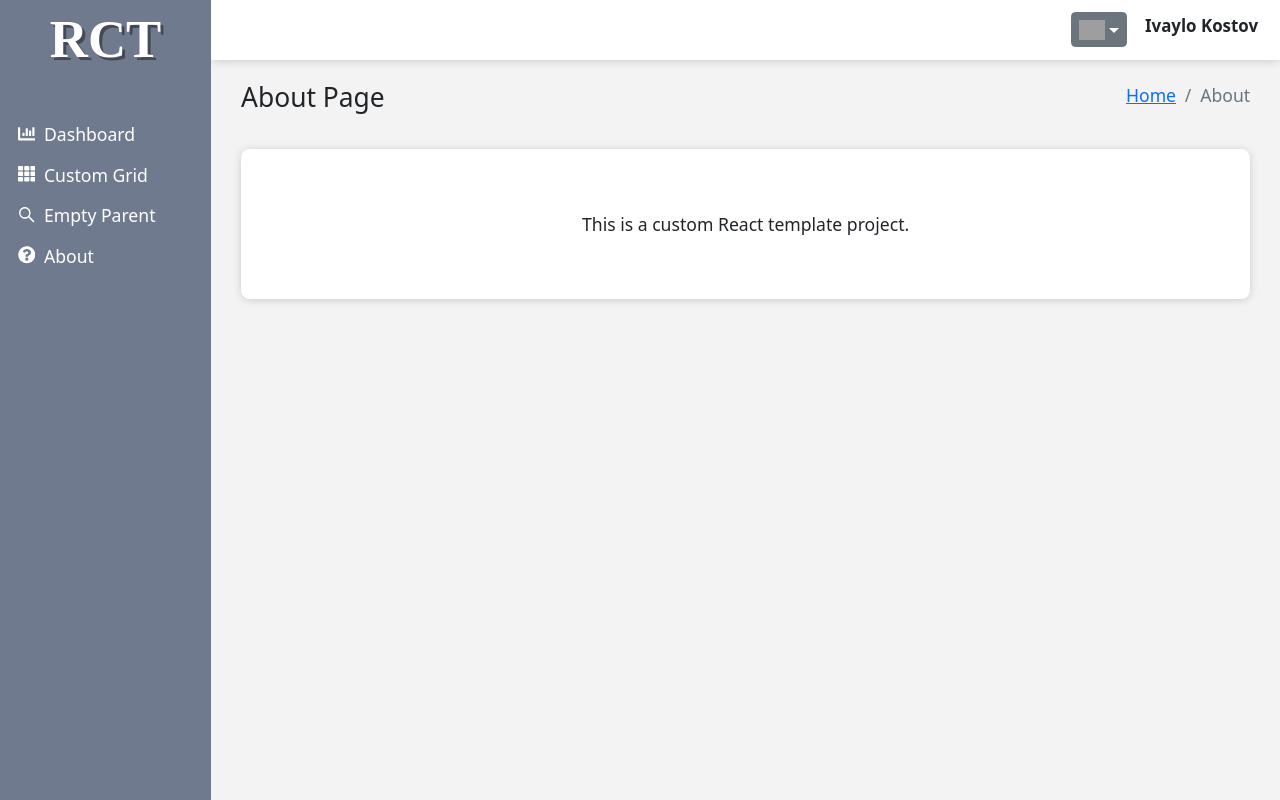
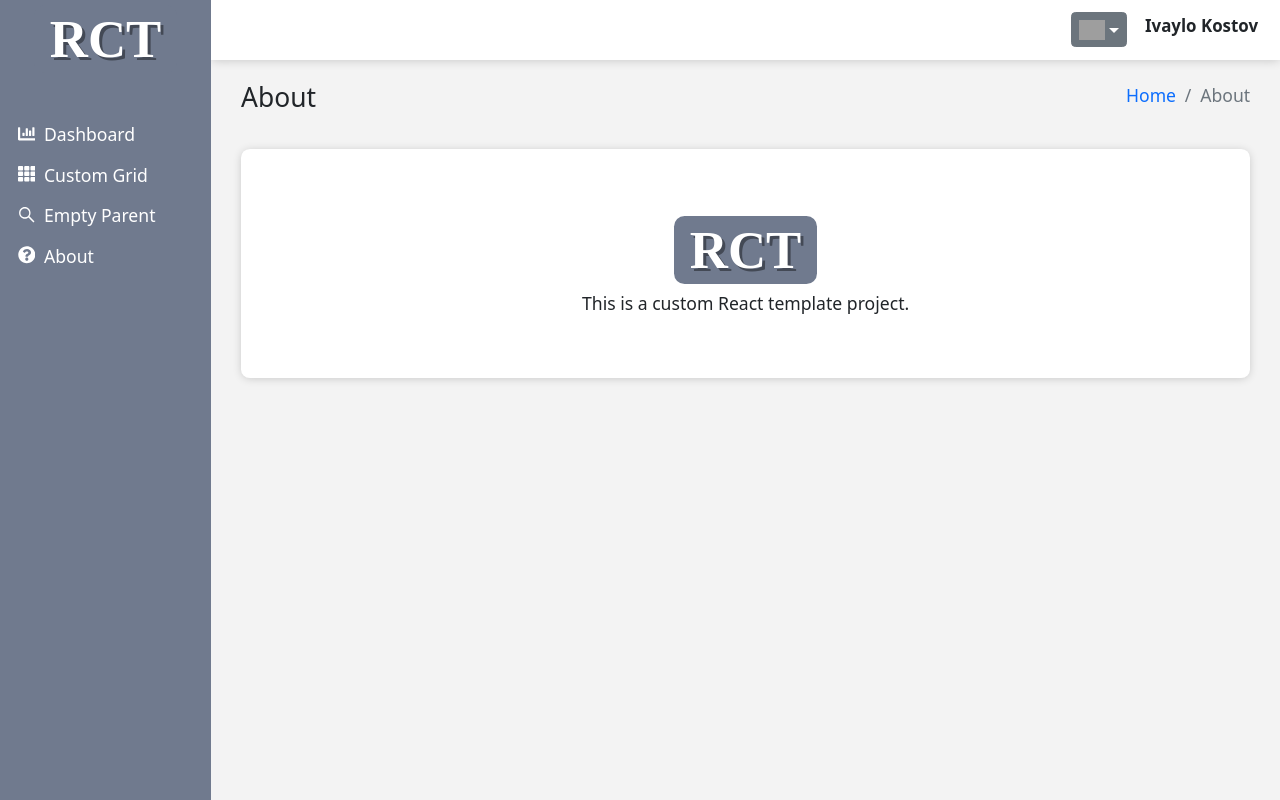
Before and after one commit to ikostov91/react-custom-template, a React (Create React App) app: page /about in a window 1280 px wide. Built offline with nearby package versions, Linux system fonts and the light colour scheme; grey boxes are pictures that could not be loaded.

Commit message:
Small adjustments to logo, css, breadcrumbs

```diff
--- /dev/null
+++ b/src/assets/styles/components.scss
@@ -0,0 +1,10 @@
+@import './components/page-title.scss';
+@import './components/site-logo.scss';
+@import './components/profile-button.scss';
+@import './components/language-selector.scss';
+@import './components/card-container.scss';
+@import './components/breadcrumbs.scss';
+
+.pointer-cursor {
+    cursor: pointer;
+}
--- /dev/null
+++ b/src/assets/styles/components/breadcrumbs.scss
@@ -0,0 +1,3 @@
+.breadcrumb .breadcrumb-item a {
+  text-decoration: none;
+}
--- a/src/assets/styles/components/site-logo.scss
+++ b/src/assets/styles/components/site-logo.scss
@@ -10,5 +10,7 @@ span.site-logo {
   color: white;
   font-family: 'Brush Script MT', cursive;
   text-shadow: 3px 3px 0 rgba(0, 0, 0, 0.4);
-  cursor: pointer;
+  background-color: #707a8e;
+  padding: 0.1em 0.3em;
+  border-radius: 0.2em;
 }
--- a/src/assets/styles/index.scss
+++ b/src/assets/styles/index.scss
@@ -2,12 +2,8 @@
 @import './layout/top-nav-bar.scss';
 @import './layout/main-content.scss';
 @import './layout/side-nav-bar.scss';
-@import './components/profile-button.scss';
-@import './components/language-selector.scss';
-@import './components/card-container.scss';
 @import './custom-grid-system.scss';
-@import './components/page-title.scss';
-@import './components/site-logo.scss';
+@import './components.scss';
 
 :root {
   font-size: calc(1vw + 0.3em);
--- /dev/null
+++ b/src/components/logo.js
@@ -0,0 +1,9 @@
+import React from "react";
+
+const Logo = () => {
+  return (
+    <span className="site-logo">RCT</span>
+  );
+};
+
+export default Logo;
--- a/src/components/side-nav-bar/site-logo.js
+++ b/src/components/side-nav-bar/site-logo.js
@@ -1,10 +1,13 @@
 import React from 'react';
 import history from '../../history';
+import Logo from '../logo';
 
 const SiteLogo = () => {
   return (
     <div className='logo-container'>
-      <span className='site-logo' onClick={() => history.push('/')}>RCT</span>
+      <span className='pointer-cursor' onClick={() => history.push('/')}>
+        <Logo />
+      </span>
     </div>
   );
 };
--- a/src/pages/about/about.js
+++ b/src/pages/about/about.js
@@ -4,6 +4,7 @@ import CustomRow from '../../components/custom-row';
 import CustomColumn from '../../components/custom-column';
 import Translate from '../../components/translate';
 import PageTitle from '../../components/page-title';
+import Logo from '../../components/logo';
 
 const About = () => {
   return (
@@ -11,7 +12,7 @@ const About = () => {
       <CustomRow>
         <CustomColumn width={12}>
           <PageTitle
-            title="About page"
+            title="About"
             breadcrumbs={[{ label: 'Home', path: '/' }, { label: 'About', path: '/about', active: true }]}
           />
         </CustomColumn>
@@ -20,7 +21,8 @@ const About = () => {
         <CustomColumn width={12}>
           <CardContainer>
             <div className="text-center pt-5 pb-5">
-              <Translate id="pages.about.description.text" />
+              <div><Logo /></div>
+              <div><Translate id="pages.about.description.text" /></div>
             </div>
           </CardContainer>
         </CustomColumn>
```
